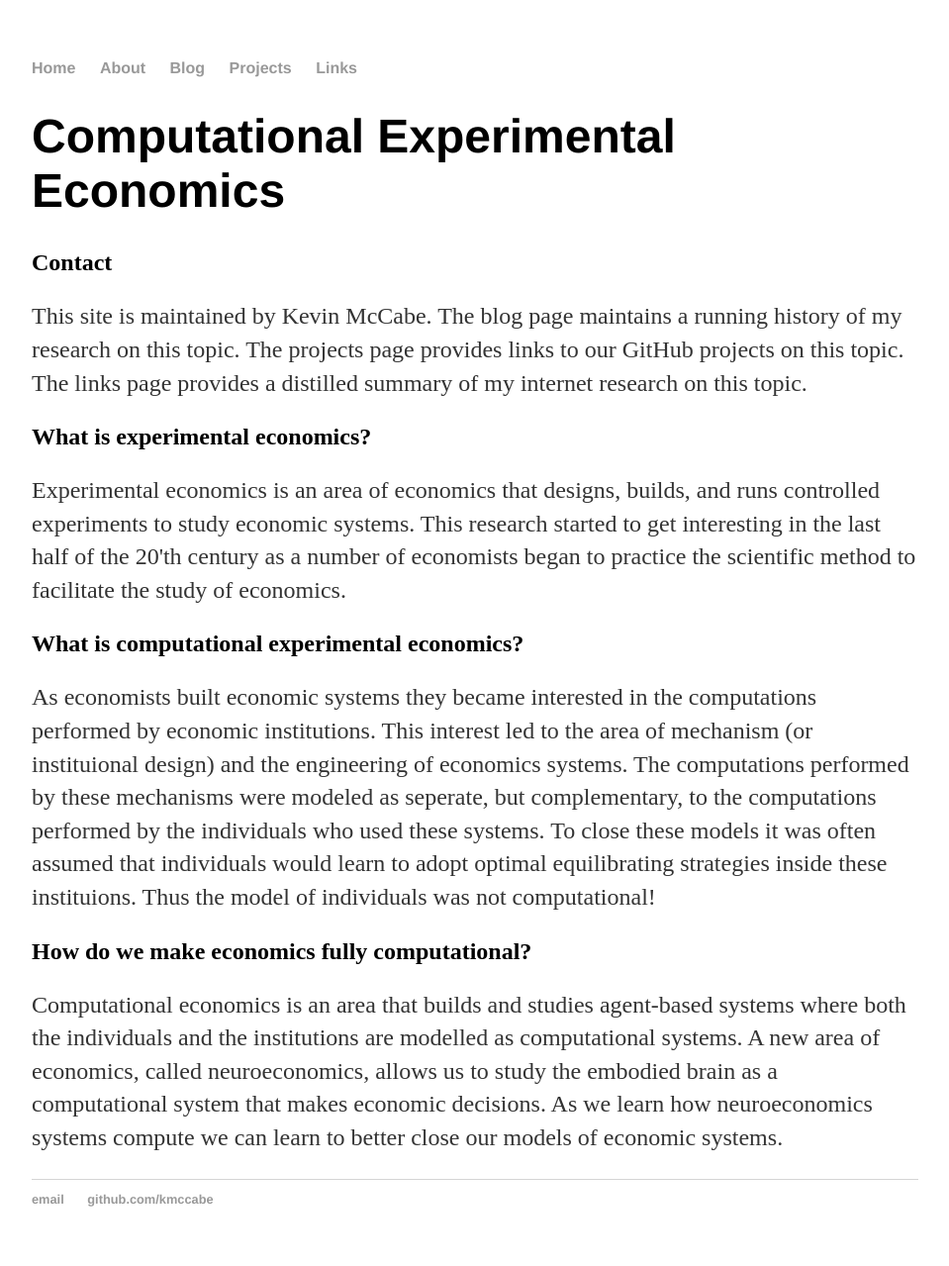
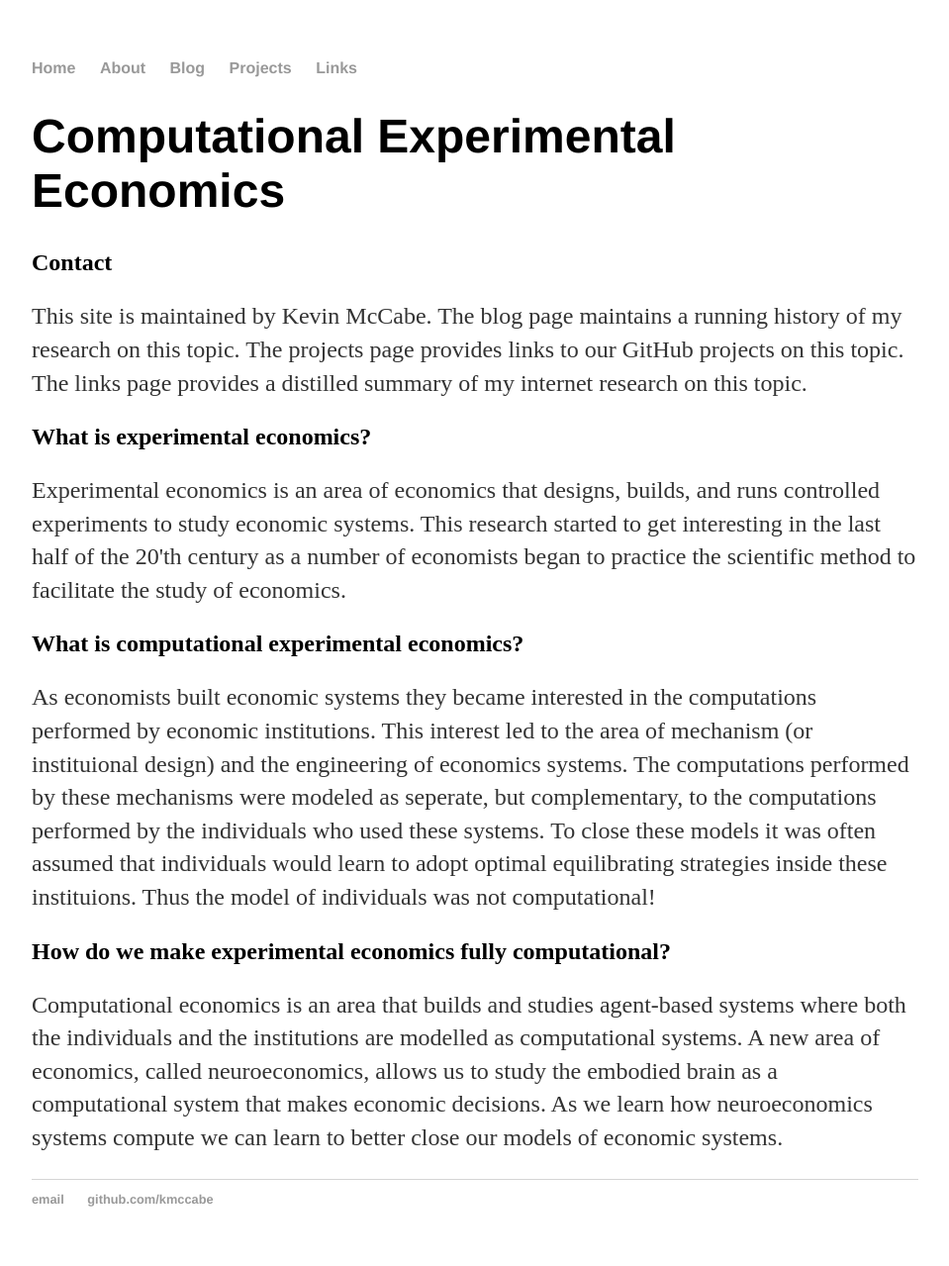
Before and after one commit to Kmccabe/KAM.github.io, a Jekyll site: the page built from index.html, in a window 1280 px wide. Shown: the whole page at 99% size, without its empty margins (160-1119 px from the left). Built offline with Jekyll 4.4.1, drawn with Linux system fonts in a browser that asks for light colours.

Commit message:
Update index.html

```diff
--- a/index.html
+++ b/index.html
@@ -11,5 +11,5 @@ title: Computational Experimental Economics
 <p>Experimental economics is an area of economics that designs, builds, and runs controlled experiments to study economic systems.  This research started to get interesting in the last half of the 20'th century as a number of economists began to practice the scientific method to facilitate the study of economics.</p>
 <h2>What is computational experimental economics?</h2>
 <p>As economists built economic systems they became interested in the computations performed by economic institutions.  This interest led to the area of mechanism (or instituional design) and the engineering of economics systems.  The computations performed by these mechanisms were modeled as seperate, but complementary, to the computations performed by the individuals who used these systems.  To close these models it was often assumed that individuals would learn to adopt optimal equilibrating strategies inside these instituions.  Thus the model of individuals was not computational!</p>
-<h2>How do we make economics fully computational?</h2>
+<h2>How do we make experimental economics fully computational?</h2>
 <p>Computational economics is an area that builds and studies agent-based systems where both the individuals and the institutions are modelled as computational systems.  A new area of economics, called neuroeconomics, allows us to study the embodied brain as a computational system that makes economic decisions.  As we learn how neuroeconomics systems compute we can learn to better close our models of economic systems.</p>
```
